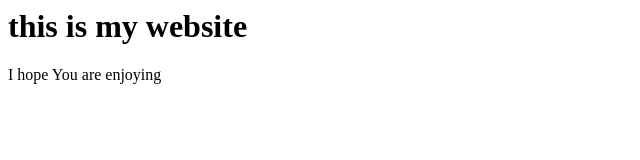
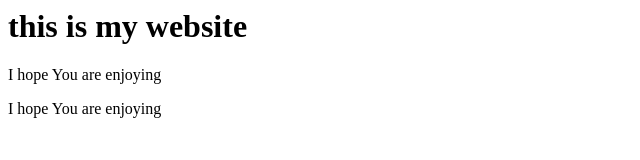
Before and after one commit to PranavBobade0312/gitreospranav, a plain HTML site: page index.html in a window 1280 px wide. Shown: the whole page, without its empty margins (0-640 px from the left). Drawn offline with Linux system fonts and the light colour scheme.

Commit message:
addes one paragraph

```diff
--- a/index.html
+++ b/index.html
@@ -2,4 +2,5 @@
 <title>My website</title>
 <h1>this is my website</h1>
 <p>I hope You are enjoying</p>
+<p>I hope You are enjoying</p>
 </html>
```
